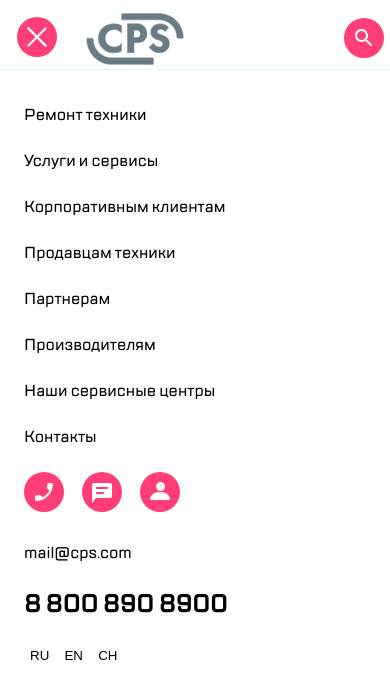
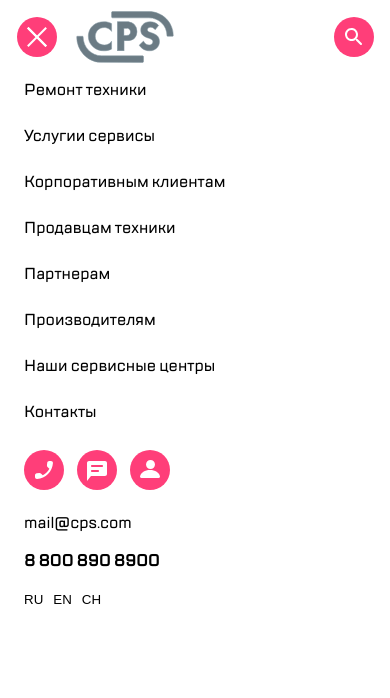
Before and after one commit to vlobolochkov/vlobolochkov.github.io, a website built with webpack: page src/index.html in a window 390 px wide. Both pictures are taken after a click on the label 37 px from the left and 37 px from the top of the page. Built offline with nearby package versions, Linux system fonts and the light colour scheme.

Commit message:
fix mobile header

```diff
--- a/src/index.html
+++ b/src/index.html
@@ -10,96 +10,73 @@
     <title>WebCore 1.6</title>
   </head>
   <body>
-    <header class="main-header">
-      <nav class="main-header__nav">
-        <input id="menu__toggle" type="checkbox" />
-        <label class="main-header__nav__burger" for="menu__toggle">
-          <span></span>
-        </label>
-
-        <div class="main-header__nav__buttons">
-          <div class="main-header__nav__buttons--close-menu">
-            <button class="main-header__nav__buttons--close-menu--repair">
-              <img src="/src/img/repair.svg" alt="repair" />
-            </button>
-            <button class="main-header__nav__buttons--close-menu--repair">
-              <img src="/src/img/checkstatus.svg" alt="checkstatus" />
-            </button>
-          </div>
-
-          <div class="main-header__nav__buttons--open-menu">
-            <button class="main-header__nav__buttons--open-menu--search">
-              <img src="/src/img/search.svg" alt="search" />
-            </button>
-          </div>
-
-          <button class="main-header__nav__logo--btn">
-            <img src="/src/img/logo.svg" alt="CPS"
+    <header class="header">
+      <input type="checkbox" id="menu" />
+      <label for="menu" class="header__menu-burger">
+        <span class="header__menu-burger--elem"></span>
+      </label>
+      <div class="header__head">
+        <button class="header__head__btn header__head__btn--logo"
+          ><img src="/src/img/logo.svg" alt="CPS"
+        /></button>
+        <div class="header__nav__head--close">
+          <button class="header__head__btn header__head__btn--repair"
+            ><img src="/src/img/repair.svg" alt="repair"
+          /></button>
+          <button class="header__head__btn header__head__btn--checkstatus"
+            ><img src="/src/img/checkstatus.svg" alt="checkstatus"
           /></button>
         </div>
+      </div>
 
-        <ul class="main-header__nav__list">
-          <li
-            class="main-header__nav__list__item main-header__nav__list__item--link"
-            ><a href="#">Ремонт техники</a></li
+      <nav class="header__nav">
+        <div class="header__nav__wrapper">
+          <div class="header__nav__head--open">
+            <button class="header__nav__head__btn header__nav__head__btn--logo"
+              ><img src="/src/img/logo.svg" alt="CPS"
+            /></button>
+            <button
+              class="header__nav__head__btn header__nav__head__btn--search"
+              ><img src="/src/img/search.svg" alt="search"
+            /></button>
+          </div>
+        </div>
+
+        <ul class="header__menu">
+          <li class="header__menu__item"><a href="">Ремонт техники</a></li>
+          <li class="header__menu__item"><a href="">Услугии сервисы</a></li>
+          <li class="header__menu__item"
+            ><a href="">Корпоративным клиентам</a></li
           >
-          <li
-            class="main-header__nav__list__item main-header__nav__list__item--link"
-            ><a href="#">Услуги и сервисы</a></li
+          <li class="header__menu__item"><a href="">Продавцам техники</a></li>
+          <li class="header__menu__item"><a href="">Партнерам</a></li>
+          <li class="header__menu__item"><a href="">Производителям</a></li>
+          <li class="header__menu__item"
+            ><a href="">Наши сервисные центры</a></li
           >
-          <li
-            class="main-header__nav__list__item main-header__nav__list__item--link"
-            ><a href="#">Корпоративным клиентам</a></li
-          >
-          <li
-            class="main-header__nav__list__item main-header__nav__list__item--link"
-            ><a href="#">Продавцам техники</a></li
-          >
-          <li
-            class="main-header__nav__list__item main-header__nav__list__item--link"
-            ><a href="#">Партнерам</a></li
-          >
-          <li
-            class="main-header__nav__list__item main-header__nav__list__item--link"
-            ><a href="#">Производителям</a></li
-          >
-          <li
-            class="main-header__nav__list__item main-header__nav__list__item--link"
-            ><a href="#">Наши сервисные центры</a></li
-          >
-          <li
-            class="main-header__nav__list__item main-header__nav__list__item--link"
-            ><a href="#">Контакты</a></li
-          >
-          <li class="main-header__nav__list__item">
-            <button class="main-header__nav__list__item--btn"
+          <li class="header__menu__item"><a href="">Контакты</a></li>
+        </ul>
+
+        <div class="header__nav__info">
+          <div class="header__nav__info__btn">
+            <button class="header__nav__info__btn--call"
               ><img src="/src/img/call.svg" alt="call"
             /></button>
-            <button class="main-header__nav__list__item--btn"
+            <button class="header__nav__info__btn--chat"
               ><img src="/src/img/chat.svg" alt="chat"
             /></button>
-            <button class="main-header__nav__list__item--btn"
+            <button class="header__nav__info__btn--profile"
               ><img src="/src/img/profile.svg" alt="profile"
             /></button>
-          </li>
-          <li
-            class="main-header__nav__list__item main-header__nav__list__item--mail"
-            ><span>mail@cps.com</span></li
+          </div>
+          <p class="header__nav__info__mail">mail@cps.com</p>
+          <p class="header__nav__info__phone">8 800 890 8900</p>
+          <div class="header__nav__info__lang"
+            ><button class="header__nav__info__lang--ru">RU</button
+            ><button class="header__nav__info__lang--en">EN</button
+            ><button class="header__nav__info__lang--ch">CH</button></div
           >
-          <li
-            class="main-header__nav__list__item main-header__nav__list__item--phone"
-            ><span>8 800 890 8900</span></li
-          >
-          <li
-            class="main-header__nav__list__item main-header__nav__list__item--lang"
-          >
-            <button class="main-header__nav__list__item--btn--lang">RU</button>
-            <button class="main-header__nav__list__item--btn--lang">EN</button>
-            <button class="main-header__nav__list__item--btn--lang"
-              >CH</button
-            ></li
-          >
-        </ul>
+        </div>
       </nav>
     </header>
     <main> </main>
--- /dev/null
+++ b/src/scss/header-mobile.scss
@@ -0,0 +1,169 @@
+.header__head {
+  display: flex;
+  flex-direction: row;
+  align-items: center;
+  flex-wrap: nowrap;
+  justify-content: space-between;
+  margin-top: -10px;
+}
+
+.header__head__btn {
+  background-color: transparent;
+  border: none;
+  cursor: pointer;
+}
+
+.header__head__btn--logo {
+  margin-left: 70px;
+}
+
+.header__nav__head--close {
+  margin-right: 10px;
+}
+
+#menu:checked ~ .header__head {
+  opacity: 0;
+  transition-duration: 0.25s;
+}
+
+#menu {
+  opacity: 0;
+}
+
+#menu:checked ~ .header__menu-burger > .header__menu-burger--elem {
+  transform: rotate(45deg);
+}
+#menu:checked ~ .header__menu-burger > .header__menu-burger--elem::before {
+  top: 0;
+  transform: rotate(0);
+}
+#menu:checked ~ .header__menu-burger > .header__menu-burger--elem::after {
+  top: 0;
+  transform: rotate(90deg);
+}
+#menu:checked ~ .header__nav {
+  visibility: visible;
+  left: 0;
+}
+
+.header__menu-burger {
+  display: flex;
+  align-items: center;
+  position: fixed;
+  top: 24px;
+  left: 24px;
+  width: 26px;
+  height: 26px;
+  cursor: pointer;
+  z-index: 1;
+}
+
+.header__menu-burger::after {
+  content: '';
+  min-width: 40px;
+  height: 40px;
+  position: absolute;
+  z-index: -1;
+  left: -7px;
+  background-color: #ff3e79;
+  border-radius: 50%;
+}
+
+.header__menu-burger > .header__menu-burger--elem,
+.header__menu-burger > .header__menu-burger--elem::before,
+.header__menu-burger > .header__menu-burger--elem::after {
+  display: block;
+  position: absolute;
+  width: 100%;
+  height: 2px;
+  background-color: #ffffff;
+  transition-duration: 0.25s;
+}
+
+.header__menu-burger > .header__menu-burger--elem::before {
+  content: '';
+  top: -8px;
+}
+.header__menu-burger > .header__menu-burger--elem::after {
+  content: '';
+  top: 8px;
+}
+
+.header__nav {
+  display: block;
+  position: fixed;
+  visibility: hidden;
+  top: 0px;
+  left: -100%;
+  width: 100%;
+  height: 100%;
+  margin: 0;
+  padding: 0 0;
+  list-style: none;
+  background-color: #ffffff;
+  transition-duration: 0.25s;
+}
+
+.header__nav__head__btn {
+  background-color: transparent;
+  border: none;
+  cursor: pointer;
+}
+
+.header__nav__head--open {
+  margin-left: 70px;
+  margin-top: 10px;
+  margin-right: 10px;
+  display: flex;
+  flex-direction: row;
+  flex-wrap: nowrap;
+  justify-content: space-between;
+}
+
+.header__menu {
+  list-style: none;
+  padding: 0;
+  margin: 0;
+  transition-duration: 0.25s;
+}
+
+.header__menu__item {
+  padding: 12px 24px;
+  transition-duration: 0.25s;
+}
+
+.header__menu__item a {
+  text-decoration: none;
+  color: black;
+}
+
+.header__menu__item:hover {
+  border-left: 5px solid #41f6d7;
+}
+
+.header__menu__item:hover a {
+  color: #7e7e82;
+}
+
+.header__nav__info {
+  margin-top: 15px;
+  margin-left: 24px;
+}
+
+.header__nav__info button {
+  background-color: transparent;
+  border: none;
+  cursor: pointer;
+  padding: 0;
+  margin: 0;
+  margin-right: 10px;
+}
+
+.header__nav__info__lang button:hover {
+  color: #7e7e82;
+}
+
+.header__nav__info__phone {
+  font-style: 24px;
+  font-weight: bold;
+}
--- a/src/scss/header.scss
+++ /dev/null
@@ -1,167 +0,0 @@
-#menu__toggle {
-  opacity: 0;
-}
-
-#menu__toggle:checked ~ .main-header__nav__burger > span {
-  transform: rotate(45deg);
-}
-#menu__toggle:checked ~ .main-header__nav__burger > span::before {
-  top: 0;
-  transform: rotate(0);
-}
-#menu__toggle:checked ~ .main-header__nav__burger > span::after {
-  top: 0;
-  transform: rotate(90deg);
-}
-#menu__toggle:checked ~ .main-header__nav__list {
-  visibility: visible;
-  left: 0;
-}
-
-.main-header__nav__burger {
-  display: flex;
-  align-items: center;
-  position: fixed;
-  top: 24px;
-  left: 24px;
-  width: 26px;
-  height: 26px;
-  cursor: pointer;
-  z-index: 1;
-}
-
-.main-header__nav__burger::after {
-  content: '';
-  min-width: 40px;
-  height: 40px;
-  position: absolute;
-  z-index: -1;
-  left: -7px;
-  background-color: #ff3e79;
-  border-radius: 50%;
-}
-
-.main-header__nav__burger > span,
-.main-header__nav__burger > span::before,
-.main-header__nav__burger > span::after {
-  display: block;
-  position: absolute;
-  width: 100%;
-  height: 2px;
-  background-color: #ffffff;
-  transition-duration: 0.25s;
-}
-.main-header__nav__burger > span::before {
-  content: '';
-  top: -8px;
-}
-.main-header__nav__burger > span::after {
-  content: '';
-  top: 8px;
-}
-
-.main-header__nav__list {
-  display: block;
-  position: fixed;
-  visibility: hidden;
-  top: 92px;
-  left: -100%;
-  width: 100%;
-  height: 100%;
-  margin: 0;
-  padding: 0 0;
-  list-style: none;
-  background-color: #ffffff;
-  transition-duration: 0.25s;
-}
-
-.main-header__nav__list__item {
-  display: block;
-  padding: 12px 24px;
-  transition-duration: 0.25s;
-}
-
-.main-header__nav__list__item a {
-  text-decoration: none;
-  color: #000;
-}
-
-.main-header__nav__list__item--link:hover {
-  border-left: 5px solid #41f6d7;
-}
-
-.main-header__nav__list__item--link:hover a {
-  color: #7e7e82;
-}
-
-.main-header__nav__list__item--btn {
-  width: 40px;
-  height: 40px;
-  background-color: transparent;
-  border: none;
-  margin-right: 15px;
-  padding: 0;
-}
-
-.main-header__nav__list__item--phone {
-  font-size: 24px;
-  font-weight: bold;
-}
-
-.main-header__nav__list__item--btn--lang {
-  background-color: transparent;
-  border: none;
-}
-
-.main-header__nav__list__item--btn--lang:hover {
-  color: #7e7e82;
-}
-
-.main-header__nav__buttons {
-  margin-top: -10px;
-
-  display: flex;
-  flex-direction: row-reverse;
-  align-items: center;
-  justify-content: space-between;
-  border-bottom: 1px solid #d9fff5;
-}
-
-.main-header__nav__logo--btn {
-  margin-left: 80px;
-}
-
-.main-header__nav__buttons--open-menu {
-  display: none;
-}
-
-.main-header__nav__buttons button {
-  background-color: transparent;
-  border: none;
-}
-
-#menu__toggle:checked
-  ~ .main-header__nav__buttons
-  .main-header__nav__buttons--close-menu {
-  display: none;
-}
-
-#menu__toggle:checked
-  ~ .main-header__nav__buttons
-  .main-header__nav__buttons--open-menu {
-  display: block;
-}
-
-.main-header__nav__buttons--open-menu,
-.main-header__nav__buttons--close-menu {
-  animation: 0.5s show ease;
-}
-
-@keyframes show {
-  from {
-    opacity: 0;
-  }
-  to {
-    opacity: 1;
-  }
-}
--- a/src/scss/style.scss
+++ b/src/scss/style.scss
@@ -35,4 +35,5 @@ body {
   box-sizing: border-box;
 }
 
-@import './header.scss';
+@import './header-mobile.scss';
+@import './header-tablet.scss';
```
Also changed, not shown: src/scss/header-tablet.scss (added).
